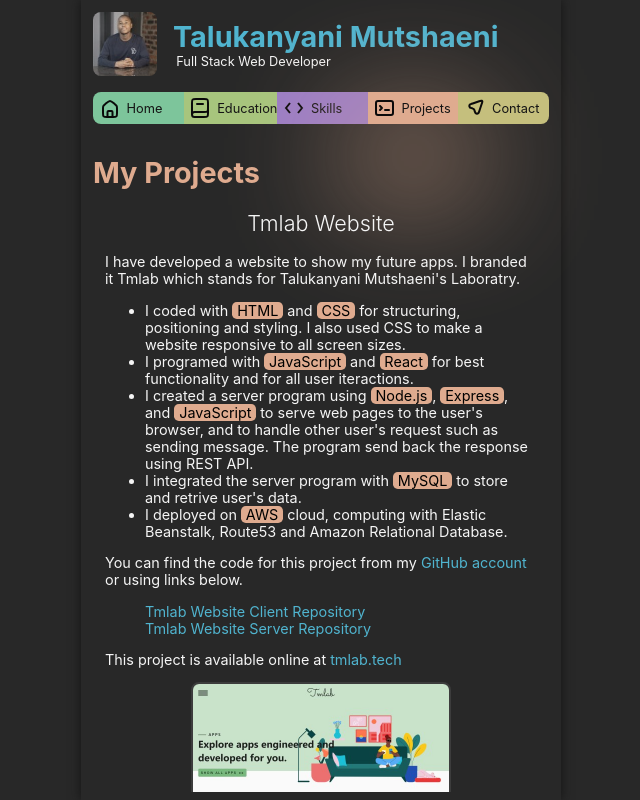
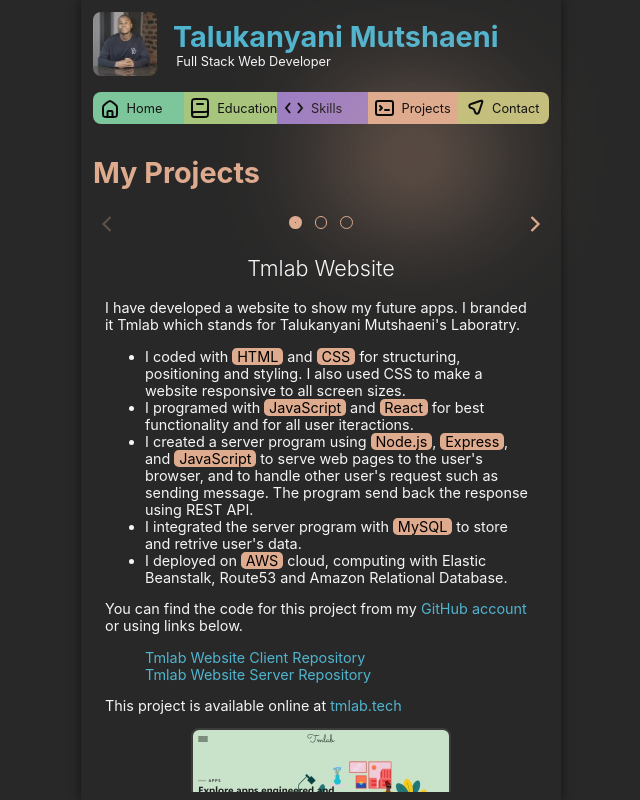
Before and after one commit to talukanyani/portfolio, a React (Create React App) app: page / in a window 1280 px wide. Both pictures are taken after a click on the item "Projects". Shown: the whole page, without its empty margins (319-959 px from the left). Built offline with nearby package versions, Linux system fonts and the light colour scheme.

Commit message:
contact and projects tabs navigations

```diff
--- a/src/App.js
+++ b/src/App.js
@@ -9,24 +9,24 @@ import Skills from './components/Skills';
 import Eductation from './components/Education';
 
 function App() {
-  const [currentTab, setCurrentTab] = useState('home')
+  const [currentTab, setCurrentTab] = useState(0)
 
   return (
     <div className={styles.app_overlay}>
       <div className={styles.app}>
         <Navbar
           currentTab={currentTab}
-          setToHome={() => setCurrentTab('home')}
-          setToEdu={() => setCurrentTab('edu')}
-          setToProjects={() => setCurrentTab('projects')}
-          setToSkills={() => setCurrentTab('skills')}
-          setToContact={() => setCurrentTab('contact')}
+          setToHome={() => setCurrentTab(0)}
+          setToEdu={() => setCurrentTab(1)}
+          setToSkills={() => setCurrentTab(2)}
+          setToProjects={() => setCurrentTab(3)}
+          setToContact={() => setCurrentTab(4)}
         />
-        {currentTab == 'home' && <Home />}
-        {currentTab == 'edu' && <Eductation />}
-        {currentTab == 'skills' && <Skills />}
-        {currentTab == 'projects' && <Projects />}
-        {currentTab == 'contact' && <Contact />}
+        {currentTab === 0 && <Home />}
+        {currentTab === 1 && <Eductation />}
+        {currentTab === 2 && <Skills />}
+        {currentTab === 3 && <Projects />}
+        {currentTab === 4 && <Contact />}
       </div>
     </div>
   );
--- a/src/components/Contact.js
+++ b/src/components/Contact.js
@@ -1,28 +1,49 @@
+import { useState } from 'react'
 import styles from './Contact.module.css'
 
 import email from '../assets/icon_email.svg'
 import call from '../assets/icon_call.svg'
 import message from '../assets/icon_message.svg'
 
-function Contact() {
+export default function Contact() {
+    const [currentTab, setCurrentTab] = useState(0)
+
     return (
         <div className={styles.contact}>
             <h1>Contact Me</h1>
             <nav>
                 <ul>
-                    <li>
+                    <li
+                        onClick={() => setCurrentTab(0)}
+                        className={
+                            currentTab === 0
+                                ? styles.email_li
+                                : undefined
+                        }
+                    >
                         <img src={email} alt='icon' />
                         Email
                     </li>
-                    <li>
+                    <li
+                        onClick={() => setCurrentTab(1)}
+                        className={
+                            currentTab === 1
+                                ? styles.call_li
+                                : undefined
+                        }
+                    >
                         <img src={call} alt='icon' />
                         Call
                     </li>
                 </ul>
             </nav>
             <main>
-                {/* <Email /> */}
-                <Call />
+                {currentTab === 0 &&
+                    <Email />
+                }
+                {currentTab === 1 &&
+                    <Call />
+                }
             </main>
         </div>
     )
@@ -47,5 +68,3 @@ function Call() {
         </div>
     )
 }
-
-export default Contact;
--- a/src/components/Contact.module.css
+++ b/src/components/Contact.module.css
@@ -24,13 +24,31 @@
     width: 4rem;
     height: 4rem;
     border-radius: 0.5rem;
-    outline: 2px dashed var(--black1);
-    outline-offset: -0.2rem;
     background-color: var(--color6);
     display: flex;
     flex-direction: column;
     align-items: center;
     justify-content: center;
+    user-select: none;
+}
+
+.contact nav li:hover {
+    outline: 2px dashed var(--black3);
+    outline-offset: -0.2rem;
+}
+
+.contact nav li:active {
+    box-shadow: 0 3rem 8rem 1rem var(--color6);
+}
+
+.email_li {
+    outline: 2px dashed var(--black1);
+    outline-offset: -0.2rem;
+}
+
+.call_li {
+    outline: 2px dashed var(--black1);
+    outline-offset: -0.2rem;
 }
 
 .contact main {
--- a/src/components/Navbar.js
+++ b/src/components/Navbar.js
@@ -7,17 +7,24 @@ import skills from '../assets/icon_skills.svg'
 import projects from '../assets/icon_projects.svg'
 import contact from '../assets/icon_contact.svg'
 
-export default function Navbar(props) {
+export default function Navbar({
+    currentTab,
+    setToHome,
+    setToEdu,
+    setToSkills,
+    setToProjects,
+    setToContact
+}) {
     return (
         <div className={styles.navbar}>
             <Header />
             <Navigation
-                currentTab={props.currentTab}
-                setToHome={props.setToHome}
-                setToEdu={props.setToEdu}
-                setToProjects={props.setToProjects}
-                setToSkills={props.setToSkills}
-                setToContact={props.setToContact}
+                currentTab={currentTab}
+                setToHome={setToHome}
+                setToEdu={setToEdu}
+                setToProjects={setToProjects}
+                setToSkills={setToSkills}
+                setToContact={setToContact}
             />
         </div>
     )
@@ -38,16 +45,22 @@ function Header() {
     )
 }
 
-function Navigation(props) {
-    var currentTab = props.currentTab
+function Navigation({
+    currentTab,
+    setToHome,
+    setToEdu,
+    setToSkills,
+    setToProjects,
+    setToContact
+}) {
 
     return (
         <nav className={styles.navigation}>
             <ul>
                 <li
-                    onClick={props.setToHome}
+                    onClick={setToHome}
                     className={
-                        currentTab === 'home'
+                        currentTab === 0
                             ? styles.home_li
                             : undefined
                     }
@@ -56,9 +69,9 @@ function Navigation(props) {
                     Home
                 </li>
                 <li
-                    onClick={props.setToEdu}
+                    onClick={setToEdu}
                     className={
-                        currentTab === 'edu'
+                        currentTab === 1
                             ? styles.edu_li
                             : undefined
                     }
@@ -67,9 +80,9 @@ function Navigation(props) {
                     Education
                 </li>
                 <li
-                    onClick={props.setToSkills}
+                    onClick={setToSkills}
                     className={
-                        currentTab === 'skills'
+                        currentTab === 2
                             ? styles.skills_li
                             : undefined
                     }
@@ -78,9 +91,9 @@ function Navigation(props) {
                     Skills
                 </li>
                 <li
-                    onClick={props.setToProjects}
+                    onClick={setToProjects}
                     className={
-                        currentTab === 'projects'
+                        currentTab === 3
                             ? styles.projects_li
                             : undefined
                     }
@@ -89,9 +102,9 @@ function Navigation(props) {
                     Projects
                 </li>
                 <li
-                    onClick={props.setToContact}
+                    onClick={setToContact}
                     className={
-                        currentTab === 'contact'
+                        currentTab === 4
                             ? styles.contact_li
                             : undefined
                     }
--- a/src/components/Projects.js
+++ b/src/components/Projects.js
@@ -1,14 +1,68 @@
+import { useState } from 'react'
 import styles from './Projects.module.css'
 
 import web_screenshoot from '../assets/tmlab_website_screenshoot.jpg'
+import arrow_left from '../assets/icon_arrow_left.svg'
+import arrow_right from '../assets/icon_arrow_right.svg'
 
 export default function Projects() {
+    const [currentTab, setCurrentTab] = useState(0)
+
+    const handleLeftArrowClick = () => {
+        if (currentTab >= 1 & currentTab <= 2) {
+            setCurrentTab(currentTab - 1);
+        }
+    }
+
+    const handleRightArrowClick = () => {
+        if (currentTab >= 0 & currentTab <= 1) {
+            setCurrentTab(currentTab + 1);
+        }
+    }
+
     return (
         <main className={styles.projects}>
             <h1>My Projects</h1>
-            <Project1 />
-            {/* <Project2 /> */}
-            {/* <Project3 /> */}
+            <nav>
+                <button
+                    onClick={handleLeftArrowClick}
+                    disabled={currentTab === 0}
+                >
+                    <img src={arrow_left} alt='arrow button' />
+                </button>
+                <section>
+                    <input
+                        type='radio'
+                        name='nav_pro'
+                        readonly
+                        checked={currentTab === 0}
+                        onChange={() => setCurrentTab(0)}
+                    />
+                    <input
+                        type='radio'
+                        name='nav_pro'
+                        readonly
+                        checked={currentTab === 1}
+                        onChange={() => setCurrentTab(1)}
+                    />
+                    <input
+                        type='radio'
+                        name='nav_pro'
+                        readonly
+                        checked={currentTab === 2}
+                        onChange={() => setCurrentTab(2)}
+                    />
+                </section>
+                <button
+                    onClick={handleRightArrowClick}
+                    disabled={currentTab === 2}
+                >
+                    <img src={arrow_right} alt='arrow button' />
+                </button>
+            </nav>
+            {currentTab === 0 && <Project1 />}
+            {currentTab === 1 && <Project2 />}
+            {currentTab === 2 && <Project3 />}
         </main>
     )
 }
--- a/src/components/Projects.module.css
+++ b/src/components/Projects.module.css
@@ -71,3 +71,41 @@
     outline: 2px dashed var(--black3);
     outline-offset: -0.5rem;
 }
+
+.projects nav {
+    display: flex;
+    justify-content: space-between;
+    align-items: center;
+    user-select: none;
+}
+
+.projects nav button {
+    padding: 0;
+    line-height: 0;
+    border: none;
+    background-color: transparent;
+    cursor: pointer;
+}
+
+.projects nav button:disabled {
+    opacity: 0.3;
+    cursor: default;
+}
+
+.projects nav img {
+    width: 1.75rem;
+}
+
+.projects nav input {
+    appearance: none;
+    width: 0.8rem;
+    height: 0.8rem;
+    border-radius: 50%;
+    border: 0.1rem solid var(--color5);
+    margin: 0 0.4rem;
+    transition: all 0.2s ease;
+}
+
+.projects nav input:checked {
+    border-width: 0.4rem;
+}
```
Also changed, not shown: src/assets/icon_arrow_left.svg (added), src/assets/icon_arrow_right.svg (added).
